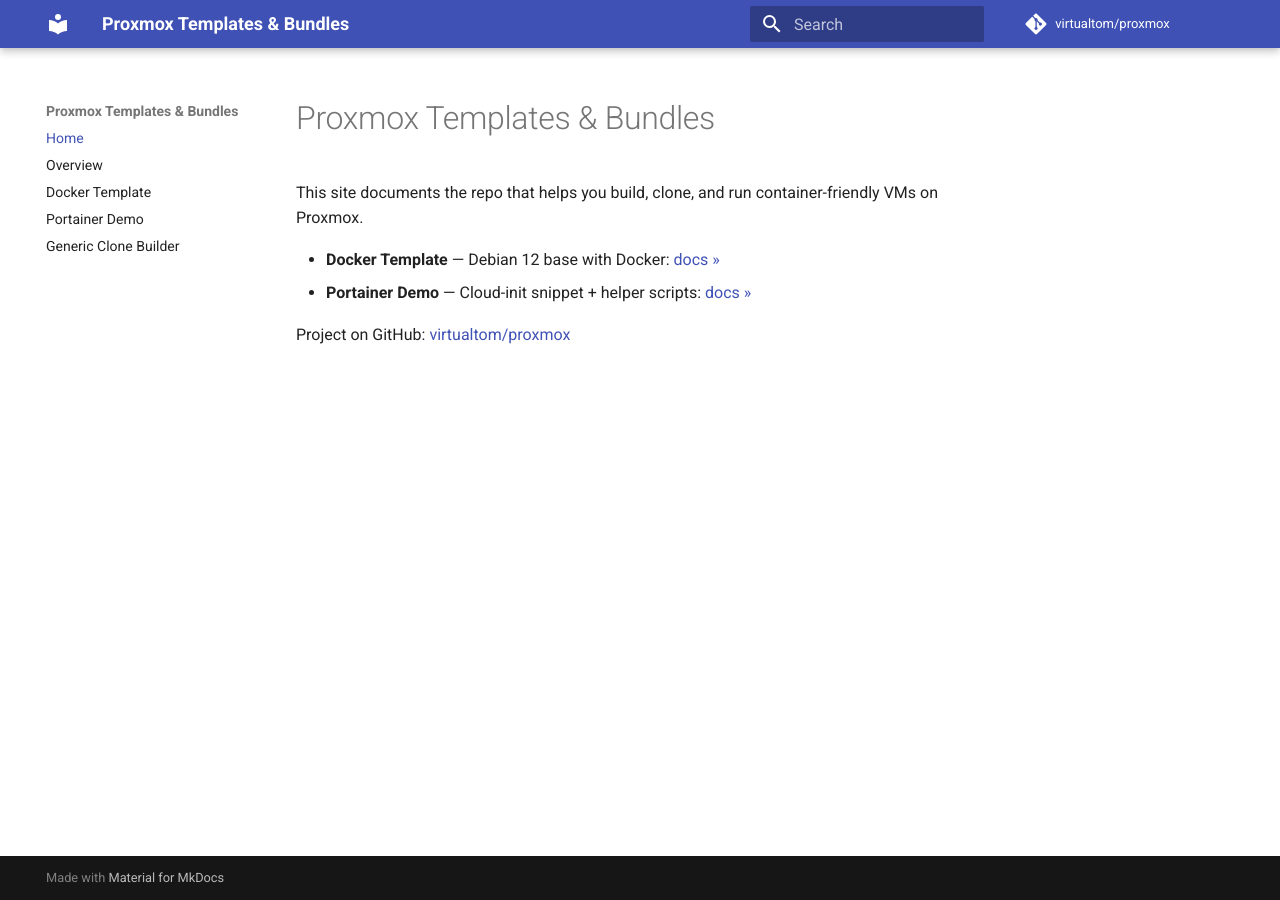
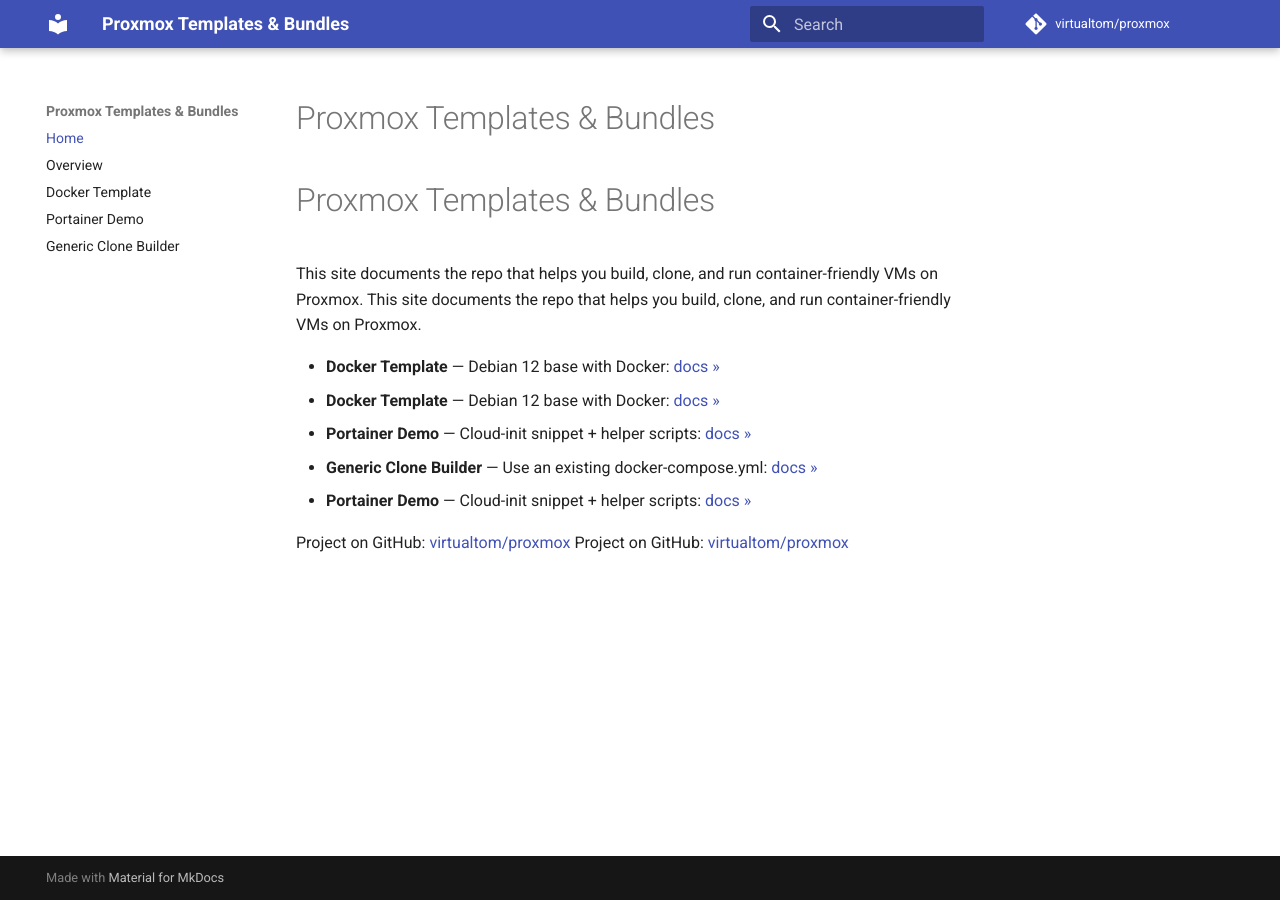
Before and after one commit to virtualtom/proxmox, an MkDocs documentation site: the page built from docs/index.md, in a window 1280 px wide. Built offline with MkDocs 1.6.1 and Material for MkDocs 9.7.7, drawn with Linux system fonts in a browser that asks for light colours; comment, search, counter and statistics services are not loaded.

Commit message:
docs: link Generic Clone Builder from homepage

```diff
--- a/docs/index.md
+++ b/docs/index.md
@@ -1,8 +1,17 @@
+# Proxmox Templates & Bundles
 # Proxmox Templates & Bundles
 
+
+This site documents the repo that helps you build, clone, and run container-friendly VMs on Proxmox.
 This site documents the repo that helps you build, clone, and run container-friendly VMs on Proxmox.
 
+
+- **Docker Template** — Debian 12 base with Docker: [docs »](docker-template.md)
 - **Docker Template** — Debian 12 base with Docker: [docs »](docker-template.md)
 - **Portainer Demo** — Cloud-init snippet + helper scripts: [docs »](portainer-demo.md)
+- **Generic Clone Builder** — Use an existing docker-compose.yml: [docs »](generic-clone-builder.md)
+- **Portainer Demo** — Cloud-init snippet + helper scripts: [docs »](portainer-demo.md)
+
 
 Project on GitHub: [virtualtom/proxmox](https://github.com/virtualtom/proxmox)
+Project on GitHub: [virtualtom/proxmox](https://github.com/virtualtom/proxmox)
```
Also changed, not shown: 1 other file.
